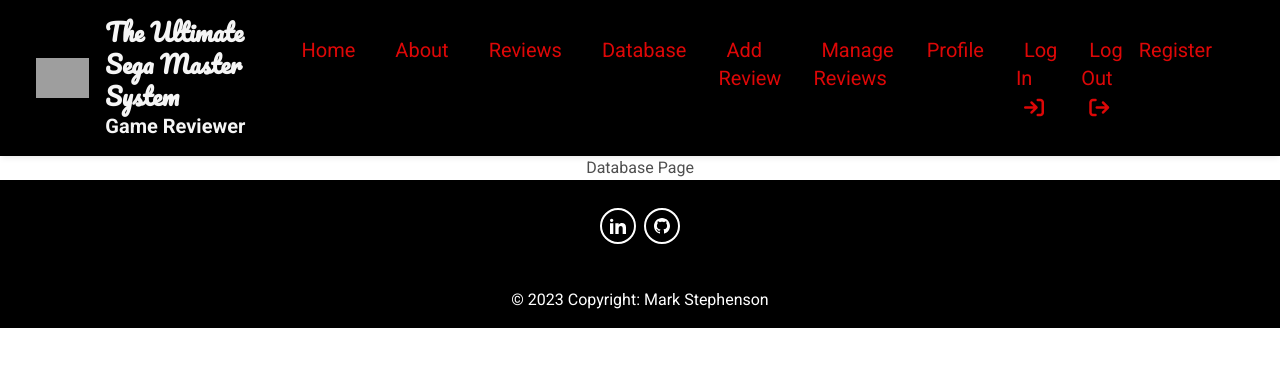
After one commit to MJstephenson/game-reviews, a Flask app: page /database in a window 1280 px wide. The commit adds this page. Shown: the top 367 px of the page. Run offline with Flask 3, Linux system fonts and the light colour scheme; some libraries are stand-ins or nearby versions; some web fonts are replaced; grey boxes are pictures that could not be loaded.

Commit message:
Add route for database.html

```diff
--- a/app.py
+++ b/app.py
@@ -116,6 +116,11 @@ def about():
     return render_template("about.html")
 
 
+@app.route("/database")
+def database():
+    return render_template("database.html")
+
+
 if __name__ == "__main__":
     app.run(host=os.environ.get("IP"),
             port=int(os.environ.get("PORT")),
--- a/templates/base.html
+++ b/templates/base.html
@@ -77,7 +77,7 @@
             <!-- Database -->
             <li class="mb-4 lg:mb-0 lg:pr-6" data-te-nav-item-ref>
               <a class="text-[#dd0707] hover:text-neutral-100 focus:text-neutral-700 disabled:text-black/30 dark:text-neutral-200 dark:hover:text-neutral-300 dark:focus:text-neutral-300 lg:px-2 [&.active]:text-black/90 dark:[&.active]:text-neutral-400"
-                href="#" data-te-nav-link-ref>Database</a>
+              href="{{ url_for('database') }}" data-te-nav-link-ref>Database</a>
             </li>
             <!-- Add Review -->
             <li class="mb-4 lg:mb-0 lg:pr-6" data-te-nav-item-ref>
--- /dev/null
+++ b/templates/database.html
@@ -0,0 +1,6 @@
+{% extends "base.html" %}
+{% block content %}
+<h1 class="text-center">Database Page</h1>
+
+
+{% endblock %}
```
